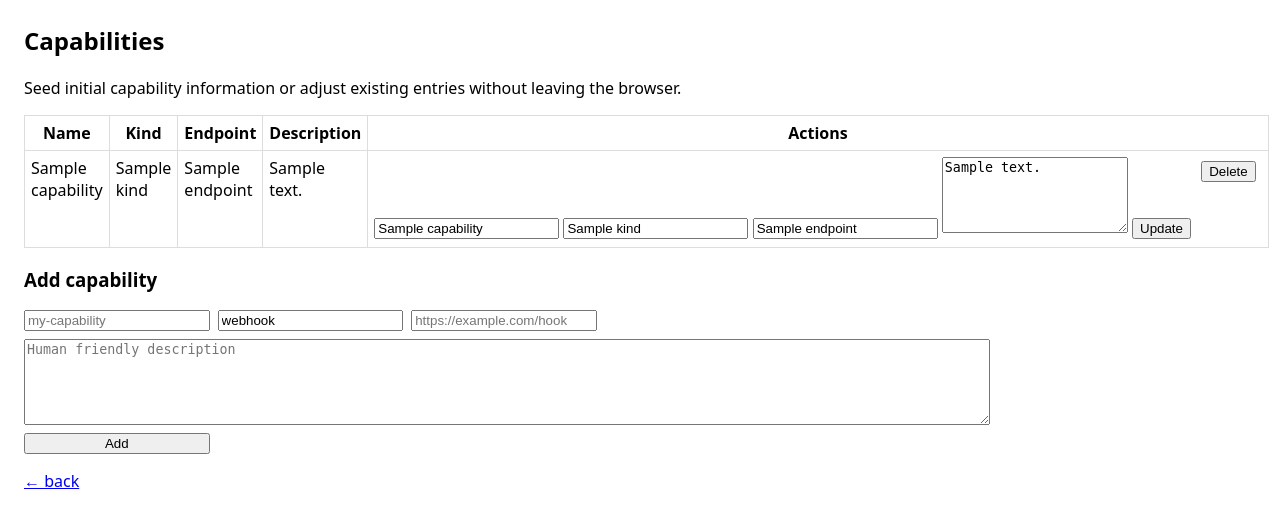
After one commit to M-Aga/coman, a Python web app: template modules/ui/templates/capabilities.html in a window 1280 px wide. The commit adds this page. Shown: the top 528 px of the page. Run offline with Jinja, Linux system fonts and the light colour scheme; the template is opened without the code that fills it: most values are stand-ins (such as "Sample title", 1, 10 or a date in 2020).

Commit message:
Add UI for managing orchestrator capabilities

```diff
--- /dev/null
+++ b/modules/ui/templates/capabilities.html
@@ -0,0 +1,56 @@
+<!doctype html><html><head><meta charset="utf-8"><title>Capabilities</title>
+<style>
+body{font-family:system-ui,Arial;margin:24px}
+table{border-collapse:collapse;width:100%;max-width:960px}
+td,th{border:1px solid #ddd;padding:6px;vertical-align:top}
+textarea{width:100%;height:80px}
+.inline-form{display:inline-block;margin-right:6px;vertical-align:top}
+.inline-form input{margin:2px 0}
+.inline-form textarea{width:180px;height:70px}
+.inline-form button{margin-top:4px}
+.cap-form{display:grid;grid-template-columns:repeat(auto-fit,minmax(180px,1fr));gap:8px;max-width:960px;margin-bottom:16px}
+.cap-form textarea{grid-column:1/-1}
+.actions{white-space:nowrap}
+</style></head>
+<body>
+<h2>Capabilities</h2>
+<p>Seed initial capability information or adjust existing entries without leaving the browser.</p>
+{% if caps.capabilities %}
+<table>
+<tr><th>Name</th><th>Kind</th><th>Endpoint</th><th>Description</th><th>Actions</th></tr>
+{% for c in caps.capabilities %}
+<tr>
+<td>{{c.name}}</td>
+<td>{{c.kind}}</td>
+<td>{{c.endpoint}}</td>
+<td>{{c.description}}</td>
+<td class="actions">
+<form method="post" action="/ui/capabilities/update" class="inline-form">
+<input type="hidden" name="original_name" value="{{c.name}}">
+<input name="name" value="{{c.name}}" required>
+<input name="kind" value="{{c.kind}}">
+<input name="endpoint" value="{{c.endpoint}}">
+<textarea name="description">{{c.description}}</textarea>
+<button type="submit">Update</button>
+</form>
+<form method="post" action="/ui/capabilities/delete" class="inline-form">
+<input type="hidden" name="name" value="{{c.name}}">
+<button type="submit">Delete</button>
+</form>
+</td>
+</tr>
+{% endfor %}
+</table>
+{% else %}
+<p><em>No capabilities registered yet. Use the form below to add one.</em></p>
+{% endif %}
+<h3>Add capability</h3>
+<form method="post" action="/ui/capabilities/register" class="cap-form">
+<input name="name" placeholder="my-capability" required>
+<input name="kind" placeholder="webhook" value="webhook">
+<input name="endpoint" placeholder="https://example.com/hook">
+<textarea name="description" placeholder="Human friendly description"></textarea>
+<button type="submit">Add</button>
+</form>
+<p><a href="/ui">← back</a></p>
+</body></html>
--- a/modules/ui/templates/index.html
+++ b/modules/ui/templates/index.html
@@ -2,6 +2,7 @@
 <style>body{font-family:system-ui,Arial;margin:24px} a{color:#0a6} .card{border:1px solid #ddd;border-radius:12px;padding:16px;margin:12px 0}</style>
 </head><body>
 <h1>Coman вЂ” Web Panel</h1>
+<div class="card"><a href="/ui/capabilities">Capabilities</a></div>
 <div class="card"><a href="/ui/tools">Tools</a></div>
 <div class="card"><a href="/ui/integrations">Integrations</a></div>
 <div class="card"><a href="/ui/rules">Rules (Extended)</a></div>
```
Also changed, not shown: modules/orchestrator/module.py (+27 -3 lines), modules/ui/mount.py (+39 -0 lines).
